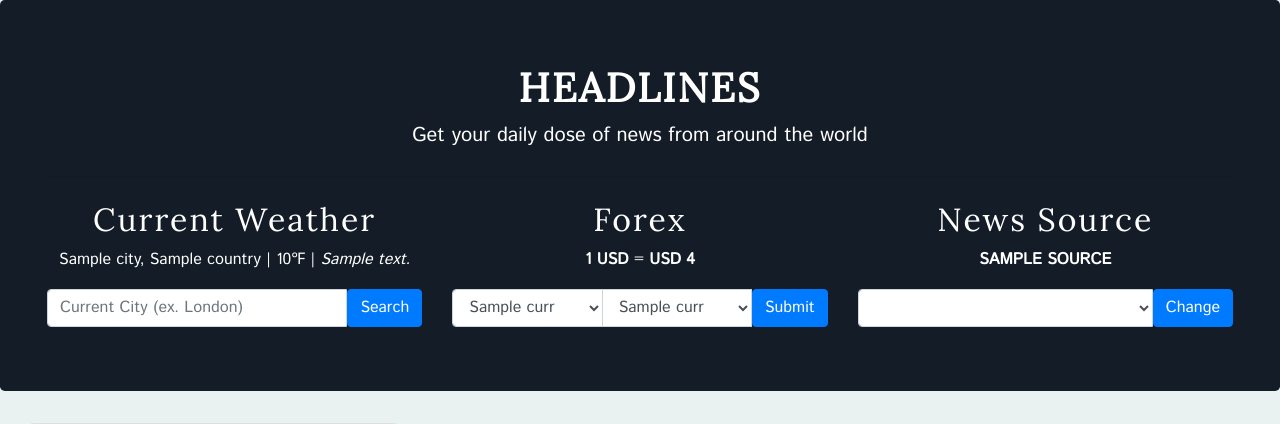
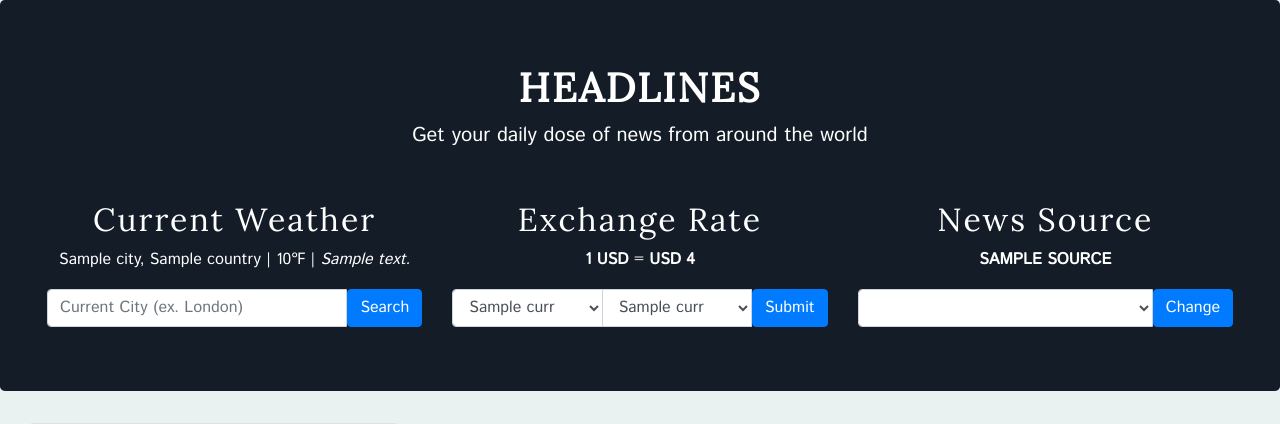
Before and after one commit to alchermd/headlines, a Flask app: template headlines/templates/index.html in a window 1280 px wide. Shown: the top 424 px of the page. Run offline with Flask 2, Linux system fonts and the light colour scheme; the template is opened without the code that fills it: most values are stand-ins (such as "Sample title", 1, 10 or a date in 2020); grey boxes marked "Sample" are stand-in pictures; lists and menus that the app fills with data are empty; parts of the project's set-up code (start-up, migrations or seed data) failed here and were passed over; some libraries are stand-ins or nearby versions.

Commit message:
Forex -> Exchange Rate

```diff
--- a/headlines/templates/includes/forex.html
+++ b/headlines/templates/includes/forex.html
@@ -1,5 +1,5 @@
 <div class="col-md-4">
-    <h2>Forex</h2>
+    <h2>Exchange Rate</h2>
     <p> <strong>1 {{ currency_from }}</strong> = <strong>{{ currency_to }} {{ rate }}</strong></p>
     <form action="/" method="get">
         <div class="input-group">
```
